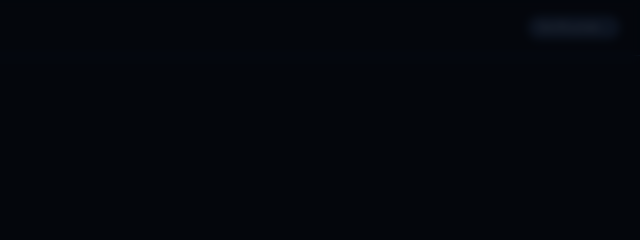
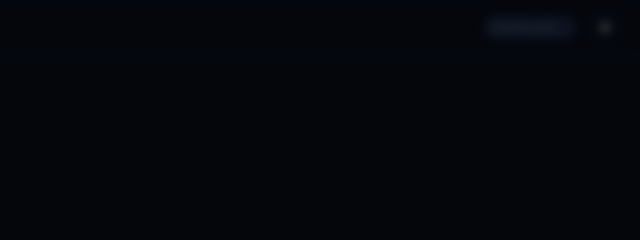
Before and after one commit to Sandrorm30/List-Plan, a plain HTML site: page index.html in a window 1280 px wide. Shown: the top 240 px of the page, 640-1280 px from the left. Drawn offline with Linux system fonts and the light colour scheme.

Commit message:
Update index.html

```diff
--- a/index.html
+++ b/index.html
@@ -41,6 +41,7 @@
     <span id="topSub" class="muted"></span>
   </div>
   <span id="apiStatus" class="badge badge-muted">Verificando...</span>
+  <button class="btn-icon" onclick="openSettings()" title="Configurações">⚙</button>
 </header>
 
     <div class="tabs-bar" id="tabsBar" style="display:none">
```
Lines whose indentation alone changed are shown as unchanged.
